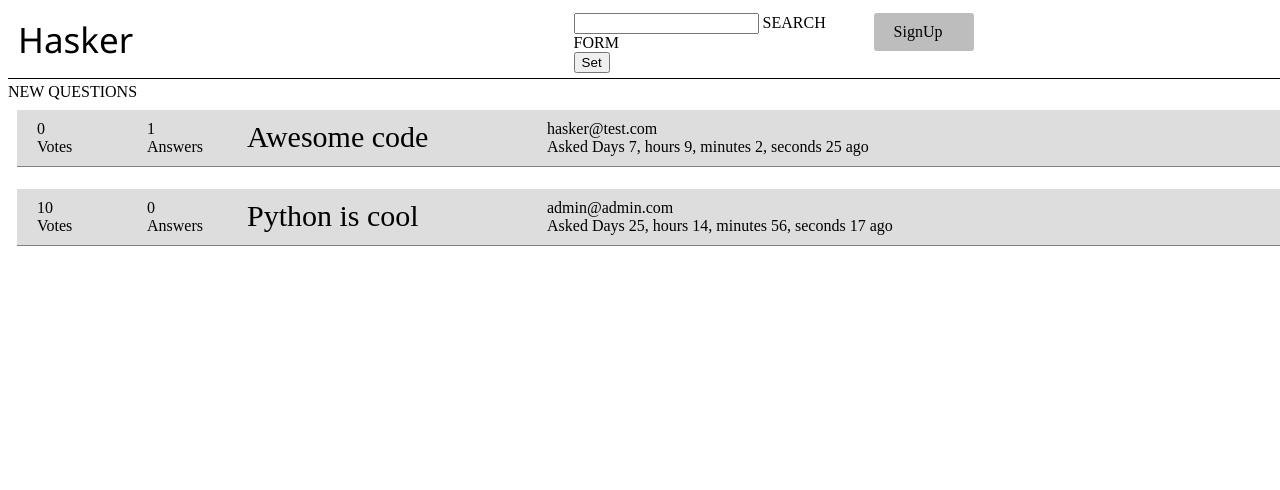
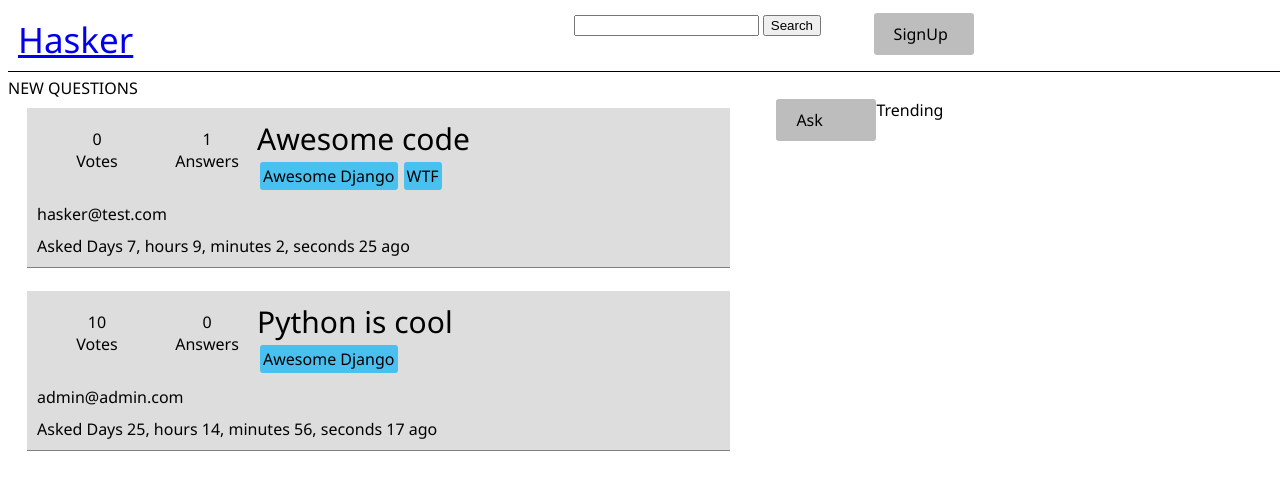
Before and after one commit to Agenirider/python-developer-pro, a Django app: page / in a window 1280 px wide. Shown: the top 490 px of the page. Run offline with Django 3.2, Linux system fonts and the light colour scheme; data comes from the database, SQL or seed files in the repository; both versions use the stored data as it was after the commit.

Commit message:
init hw_6 in progress

```diff
--- a/hw_6/hasker/hasker_posts/admin.py
+++ b/hw_6/hasker/hasker_posts/admin.py
@@ -4,17 +4,17 @@ from hasker_posts.models import Questions, Answers, Tags
 
 
 @admin.register(Questions)
-class HaskerUserAdmin(admin.ModelAdmin):
+class HaskerQuestions(admin.ModelAdmin):
     fields = ('title', 'contains', 'author', 'created', 'tags')
     list_display = ('id', 'title', 'contains', 'author', 'created', 'tags')
 
 @admin.register(Answers)
-class HaskerUserAdmin(admin.ModelAdmin):
+class HaskerAnswers(admin.ModelAdmin):
     fields = ('question', 'contains', 'author', 'created', 'marker_is_correct')
     list_display = ('id', 'question', 'contains', 'author', 'created', 'marker_is_correct')
 
 
 @admin.register(Tags)
-class HaskerUserAdmin(admin.ModelAdmin):
+class HaskerTags(admin.ModelAdmin):
     fields = ('tag', 'created')
     list_display = ('id', 'tag', 'created')
--- a/hw_6/hasker/hasker_posts/management/commands/ensure_test_post.py
+++ b/hw_6/hasker/hasker_posts/management/commands/ensure_test_post.py
@@ -21,7 +21,7 @@ class Command(BaseCommand):
             contains="Whats a really cool code",
             author=hasker_user,
             votes=10,
-            tags=tag,
+            tags=tag.id,
         )
 
         Answers.objects.get_or_create(
--- a/hw_6/hasker/hasker_posts/urls.py
+++ b/hw_6/hasker/hasker_posts/urls.py
@@ -4,4 +4,5 @@ from . import views
 
 urlpatterns = [
     path('get_posts', views.get_posts, name='get all posts'),
+    path('search', views.get_posts, name='get all posts'),
 ]
--- a/hw_6/hasker/hasker_start_page/static/css/hasker.css
+++ b/hw_6/hasker/hasker_start_page/static/css/hasker.css
@@ -1,3 +1,7 @@
+body {
+    font-family: "Segoe UI", Tahoma, Geneva, Verdana, sans-serif;
+}
+
 .hasker-header {
     width: 100%;
     padding: 5px;
@@ -5,9 +9,13 @@
     display: inline-block;
 }
 
+hasker-header-title a {
+    text-decoration: none;
+    color: black;
+}
+
 .hasker-header-title {
     float: left;
-    font-family: "Segoe UI", Tahoma, Geneva, Verdana, sans-serif;
     font-size: 35px;
     margin: 3px 50px 3px 5px;
     width: 40%;
@@ -31,11 +39,20 @@
     color: black;
 }
 
+
+.hasker-index-content {
+    display: inline-block;
+    width: 60%;
+    float: left;
+    margin-left: 10px;
+}
+
 .hasker-index-content-question {
 }
 
+
 .hasker-index-content-question-block {
-    width: 100%;
+    width: 90%;
     display: inline-block;
     background-color: #ddd;
     margin: 9px;
@@ -47,21 +64,52 @@
     float: left;
     width: 100px;
     margin-left: 10px;
+    text-align: center;
+    margin-top: 10px
 }
 
 .hasker-index-content-question-block-answers {
     float:left;
     width: 100px;
     margin-left: 10px;
+    text-align: center;
+    margin-top: 10px
+}
+
+.hasker-index-content-question-block-title-tags {
+    float:left;
+    width: 300px;
+
 }
 
 .hasker-index-content-question-block-title {
-    float:left;
-    width: 300px;
     font-size: 30px;
     font-weidht: bold;
 }
 
+
+.hasker-index-content-question-block-tag {
+    background-color: #48c1f0;
+    padding: 3px;
+    width: max-content;
+    border-radius: 3px;
+    margin: 3px;
+    float: left;
+}
+
+
 .hasker-index-content-question-block-creator {
     float:left;
+    margin-top: 10px;
+
 }
+
+.hasker-index-content-question-block-creator-time-from-creation {
+    float:left;
+    margin-top: 10px;
+}
+
+.hasker-index-trending {
+    width: 20%;
+    float: left;
+}
--- a/hw_6/hasker/hasker_start_page/templates/header.html
+++ b/hw_6/hasker/hasker_start_page/templates/header.html
@@ -1,15 +1,16 @@
 <div class="hasker-header">
-    <div class="hasker-header-title">Hasker</div>
+    <div class="hasker-header-title"><a href="/">Hasker</a></div>
 
     <div class="hasker-header-search-form">
-        <form>
+        <form action="/posts/search" method="post">
             {% csrf_token %}
-            <input/>
-            SEARCH FORM</form>
-            <input type="submit" value="Set">
+            <input type="text"/>
+
+            <input type="submit" value="Search">
+        </form>
     </div>
 
     <div class="hasker-header-signup-btn">
-        <a href="/login">SignUp</a>
+        <a href="/auth/login">SignUp</a>
     </div>
 </div>
--- a/hw_6/hasker/hasker_start_page/templates/index.html
+++ b/hw_6/hasker/hasker_start_page/templates/index.html
@@ -14,6 +14,7 @@
     <div>NEW QUESTIONS</div>
 
     {% block content %}
+    <div class="hasker-index-content">
 
         {% if new_questions %}
 
@@ -39,7 +40,14 @@
                         {% endif %}
                         <br>Answers
                     </div>
+                    <div class="hasker-index-content-question-block-title-tags">
                         <div class="hasker-index-content-question-block-title">{{ q.title }}</div>
+                        <div class="hasker-index-content-question-block-tags">
+                        {% for tag in q.tags %}
+                            <div class="hasker-index-content-question-block-tag">{{ tag }}</div>
+                        {% endfor %}
+                        </div>
+                    </div>
 
                     <div class="hasker-index-content-question-block-creator">
                         <div class="hasker-index-content-question-block-creator-name">{{ q.author_id }}</div>
@@ -50,10 +58,27 @@
 
             {% endfor %}
 
-    </ul>
+
         {% else %}
          <p>There are no new questions.</p>
+
         {% endif %}
+
+
+    </div>
+
+    <div class="hasker-index-trending">
+        <div class="hasker-index-trending-ask-btn">
+            <div class="hasker-header-signup-btn">Ask</div>
+        </div>
+        <div class="hasker-index-trending-title">Trending</div>
+        <div class="hasker-index-trending-ask-btn">
+
+        </div>
+
+
+    </div>
+
     {% endblock %}
 
 </body>
--- a/hw_6/hasker/hasker_start_page/views.py
+++ b/hw_6/hasker/hasker_start_page/views.py
@@ -2,7 +2,7 @@ import datetime
 import math
 
 from django.shortcuts import render
-from hasker_posts.models import Questions, Answers
+from hasker_posts.models import Questions, Answers, Tags
 
 
 def time_normalyser(secs):
@@ -26,16 +26,31 @@ def time_delta_generator(datetimeobj):
     return formatted_time
 
 
+def tags_decoder(tags):
+    result = []
+    if tags is not None:
+        for tag in tags.split(','):
+            t = list(Tags.objects.filter(id=tag).values())
+            result.append(t[0]['tag'])
+    return result
+
+
 def get_start_page(request):
     result = []
-    new_questions = list(Questions.objects.all().values()[:5])
+    new_questions = list(Questions.objects.select_related().all().values()[:5])
 
     for question in new_questions:
         new_q = question
+
+        answers = Answers.objects.filter(question=question['id']).count()
+        new_q.update({'answers': answers})
+
+        tags = tags_decoder(question['tags'])
+        new_q.update({'tags': tags})
+
         tfc = {'time_from_creation': time_delta_generator(question['created'])}
-        answers = Answers.objects.filter(question=question['id']).count()
         new_q.update(tfc)
-        new_q.update({'answers': answers})
+
         result.append(new_q)
 
     data = {'new_questions': result}
```
Also changed, not shown: hw_6/hasker/hasker_login/templates/login.html (added, +18 -0 lines), hw_6/hasker/hasker_login/templates/sign_up.html (added, +10 -0 lines), hw_6/hasker/hasker_login/views.py (+11 -3 lines), hw_6/hasker/db.sqlite3. Lines whose indentation alone changed are shown as unchanged.
